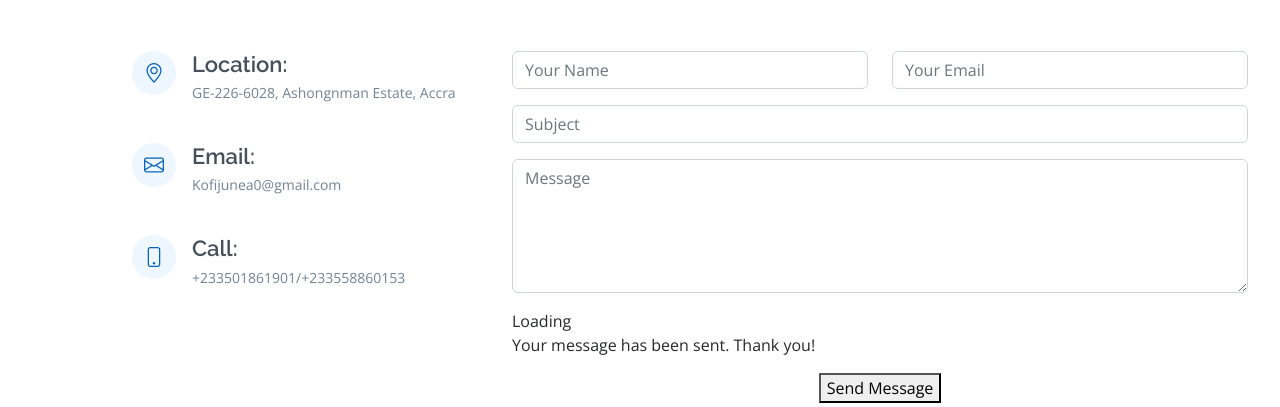
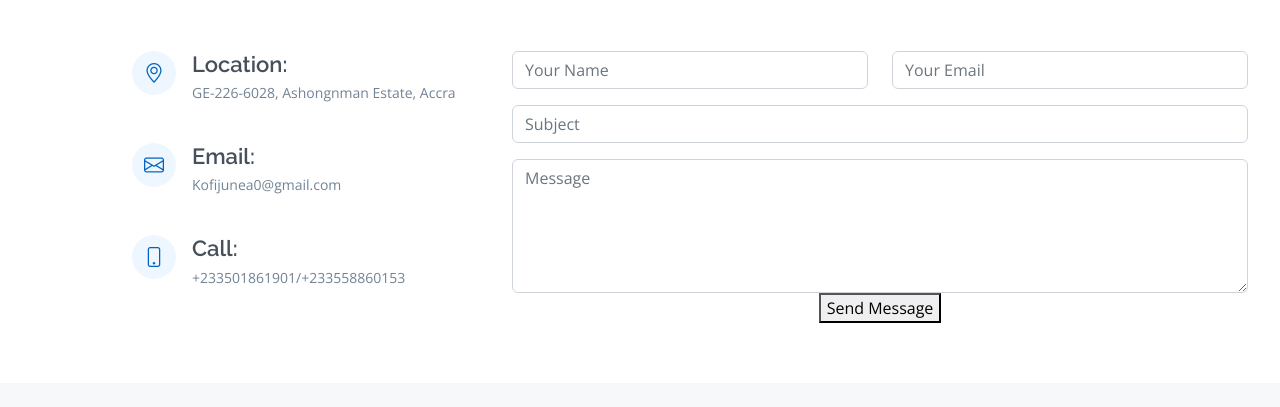
Before and after one commit to drioteck/dan.github.io, a plain HTML site: page index.html in a window 1280 px wide. Shown: the part 6823-7230 px from the top of the page. Drawn offline with nearby package versions, Linux system fonts and the light colour scheme.

Commit message:
Update index.html

```diff
--- a/index.html
+++ b/index.html
@@ -754,11 +754,7 @@
                             <div class="form-group mt-3">
                                 <textarea class="form-control" name="message" rows="5" placeholder="Message" required></textarea>
                             </div>
-                            <div class="my-3">
-                                <div class="loading">Loading</div>
-                                <div class="error-message"></div>
-                                <div class="sent-message">Your message has been sent. Thank you!</div>
-                            </div>
+
                             <div class="text-center">
                                 <button type="submit">Send Message</button>
                             </div>
```
